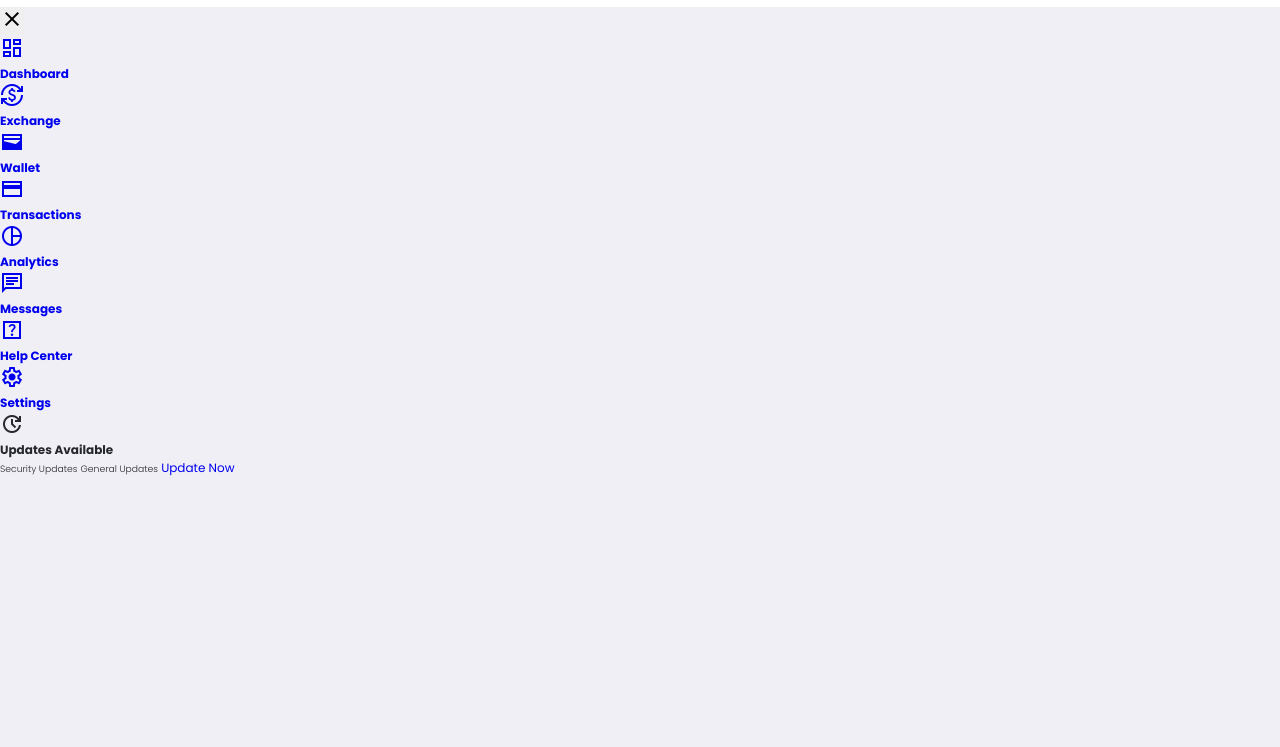
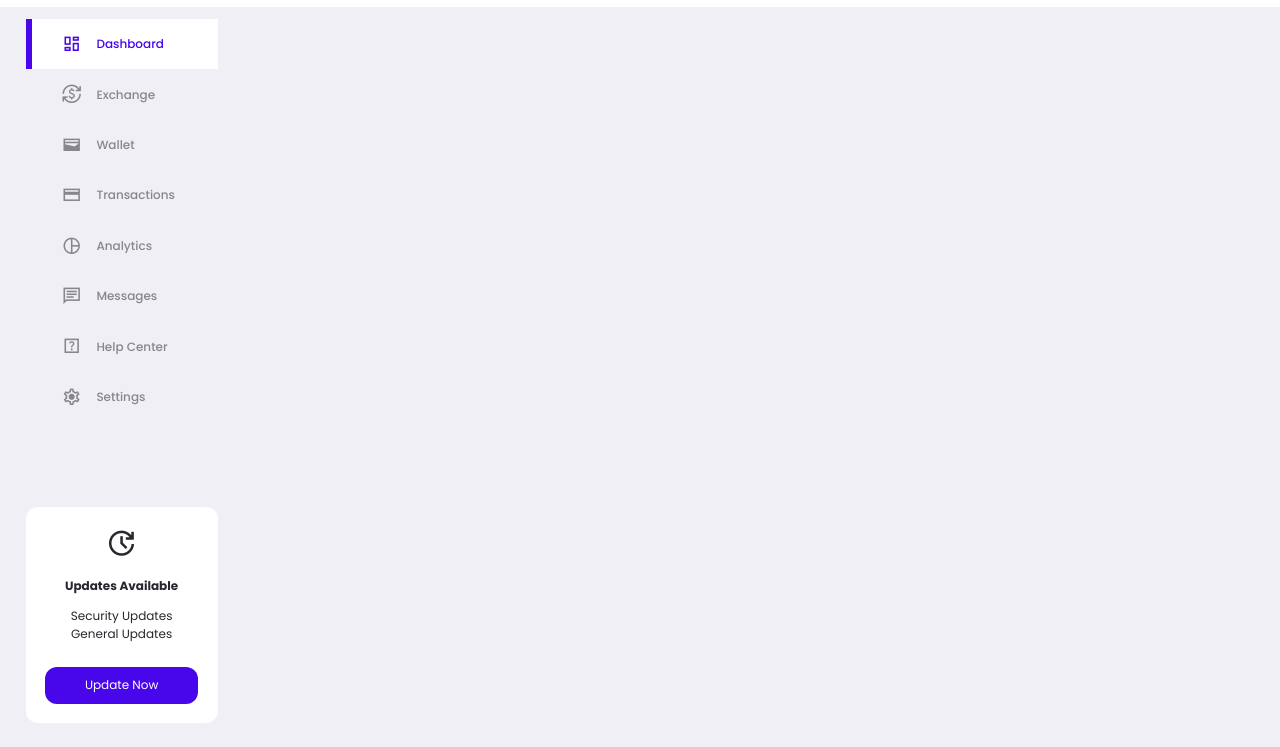
Before and after one commit to Dimdimic/dashboard, a plain HTML site: page index.html in a window 1280 px wide. Shown: the part 53-800 px from the top of the page. Drawn offline with nearby package versions, Linux system fonts and the light colour scheme.

Commit message:
sidebar end

```diff
--- a/index.html
+++ b/index.html
@@ -48,7 +48,7 @@
             </button>
 
             <div class="sidebar">
-                <a href="#">
+                <a href="#" class="active">
                     <span class="material-symbols-sharp">dashboard</span>
                     <h4>Dashboard</h4>
                 </a>
@@ -86,8 +86,8 @@
             <div class="updates">
                 <span class="material-symbols-sharp">update</span>
                 <h4>Updates Available</h4>
-                <small>Security Updates</small>
-                <small>General Updates</small>
+                <p>Security Updates</p>
+                <p>General Updates</p>
                 <a href="#">Update Now</a>
             </div>
         </aside>
--- a/style.css
+++ b/style.css
@@ -211,3 +211,94 @@ nav .profile-area .profile-photo {
 nav .profile-area button {
     display: none;
 }
+
+/*Sidebar*/
+main{
+    display: grid;
+    grid-template-columns: 16rem auto 30rem;
+    gap: 2rem;
+    width: 96%;
+    margin: 1rem auto 4rem;
+}
+
+main aside {
+    display: flex;
+    flex-direction: column;
+    justify-content: space-between;
+    height: 88vh;
+}
+
+main aside button#close-btn{
+    display: none;
+}
+
+main aside .sidebar a{
+    display: flex;
+    align-items: center;
+    gap: 1.2rem;
+    height: 4.2rem;
+    color: var(--color-gray-light);
+    position: relative;
+}
+
+main aside .sidebar a span{
+    font-size: 1.7rem;
+    margin-left: 3rem;
+    transition: all 300ms ease;
+}
+
+main aside .sidebar a.active{
+    background: var(--color-white);
+    color: var(--color-primary);
+}
+
+main aside .sidebar a.active:before {
+    content: "";
+    width: 6px;
+    height: 100%;
+    position: absolute;
+    background: var(--color-primary);
+}
+
+main aside .sidebar a:hover {
+    color: var(--color-primary);
+}
+
+main aside .sidebar a:hover span {
+    margin-left: 2rem;
+}
+
+main aside .sidebar h4{
+    font-weight: 500;
+}
+
+/*Updates*/
+main aside .updates{
+    background: var(--color-white);
+    border-radius: var(--border-radius-1);
+    text-align: center;
+    padding: var(--card-padding);
+}
+
+main aside .updates span{
+    font-size: 2.8rem;
+}
+
+main aside .updates h4{
+    margin: 1rem 0;
+}
+
+main aside .updates a{
+    display: block;
+    width: 100%;
+    background: var(--color-primary);
+    color: var(--color-white);
+    border-radius: var(--border-radius-1);
+    padding: 0.8rem 0;
+    margin-top: 2rem;
+    transition: all 300ms ease;
+}
+
+main aside .updates a:hover{
+    box-shadow: 0 1rem 2rem var(--color-primary-light);
+}
```
